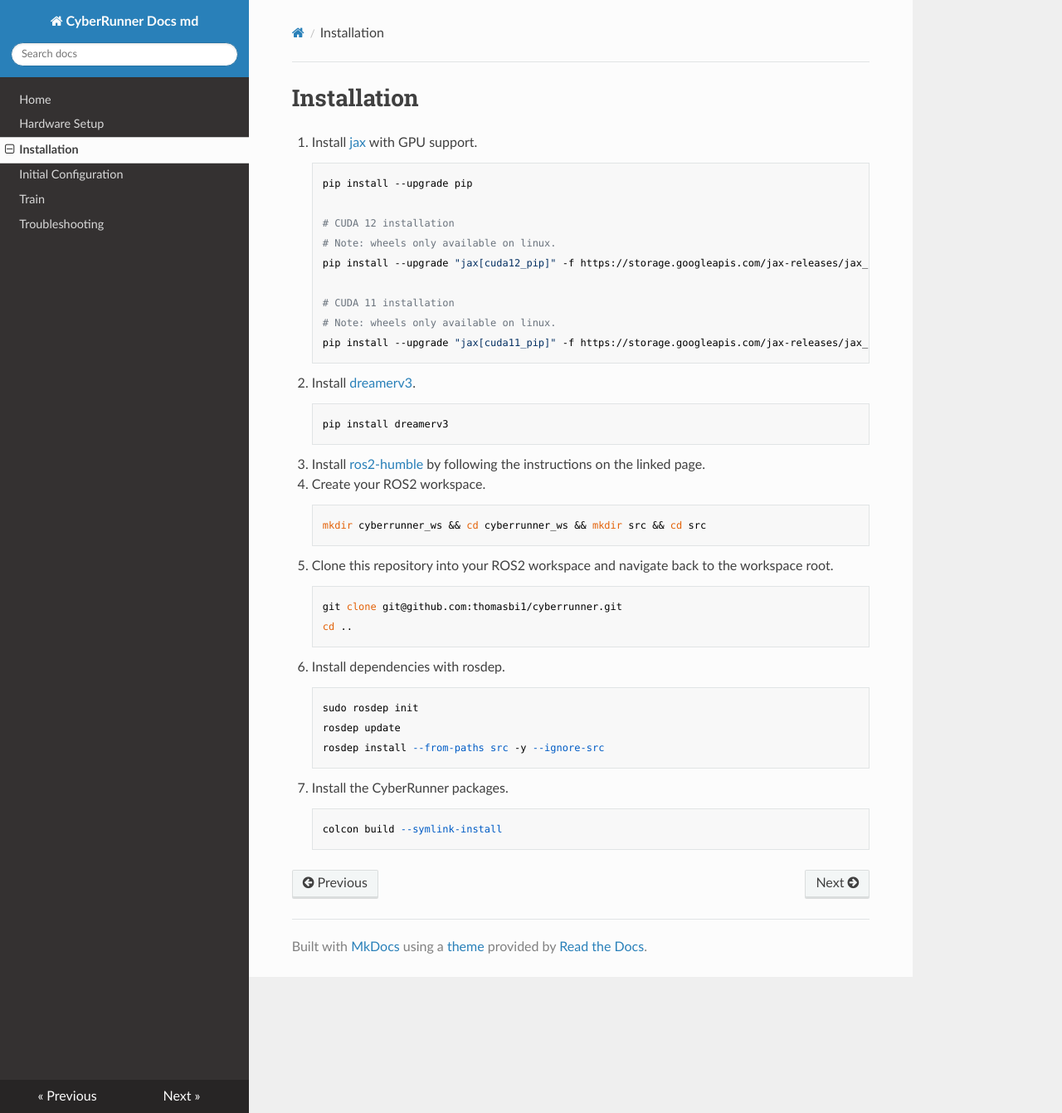
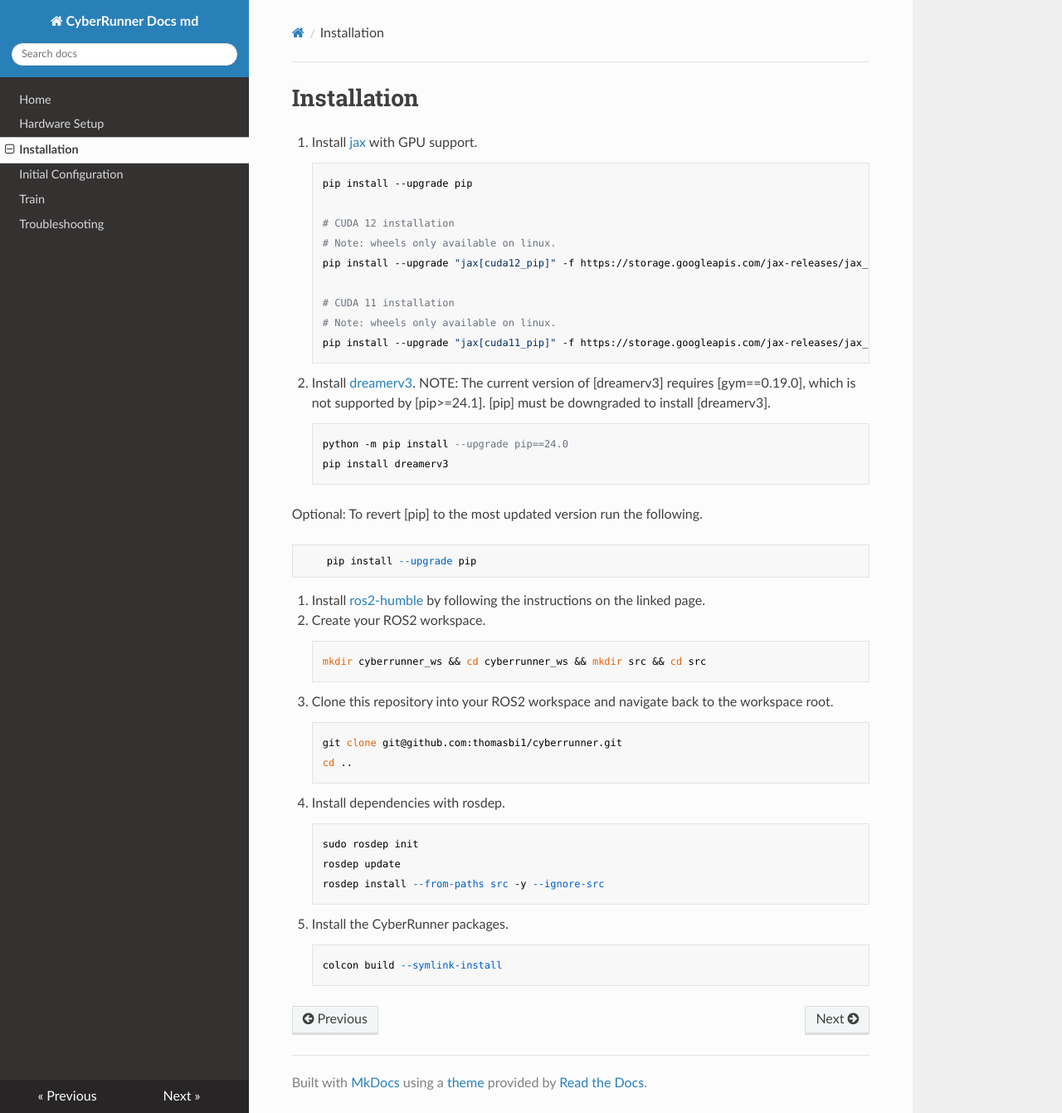
Before and after one commit to ckoethz/cyberrunner_docs_md, an MkDocs documentation site: the page built from docs/02_installation.md, in a window 1280 px wide and 1341 px high. Shown: the whole window at 83% size. Built offline with MkDocs 1.6.1, drawn with Linux system fonts in a browser that asks for light colours; nearby versions of some CDN libraries.

Commit message:
Pip instructions for dreamerv3

```diff
--- a/docs/02_installation.md
+++ b/docs/02_installation.md
@@ -13,9 +13,14 @@
         # Note: wheels only available on linux.
         pip install --upgrade "jax[cuda11_pip]" -f https://storage.googleapis.com/jax-releases/jax_cuda_releases.html
 
-2. Install [dreamerv3](https://github.com/danijar/dreamerv3).
+2. Install [dreamerv3](https://github.com/danijar/dreamerv3). NOTE: The current version of [dreamerv3] requires [gym==0.19.0], which is not supported by [pip>=24.1]. [pip] must be downgraded to install [dreamerv3].
 
+        python -m pip install --upgrade pip==24.0
         pip install dreamerv3
+
+Optional: To revert [pip] to the most updated version run the following.
+
+        pip install --upgrade pip
 
 3. Install [ros2-humble](https://docs.ros.org/en/humble/Installation/Ubuntu-Install-Debians.html) by following the instructions on the linked page.
 
```
